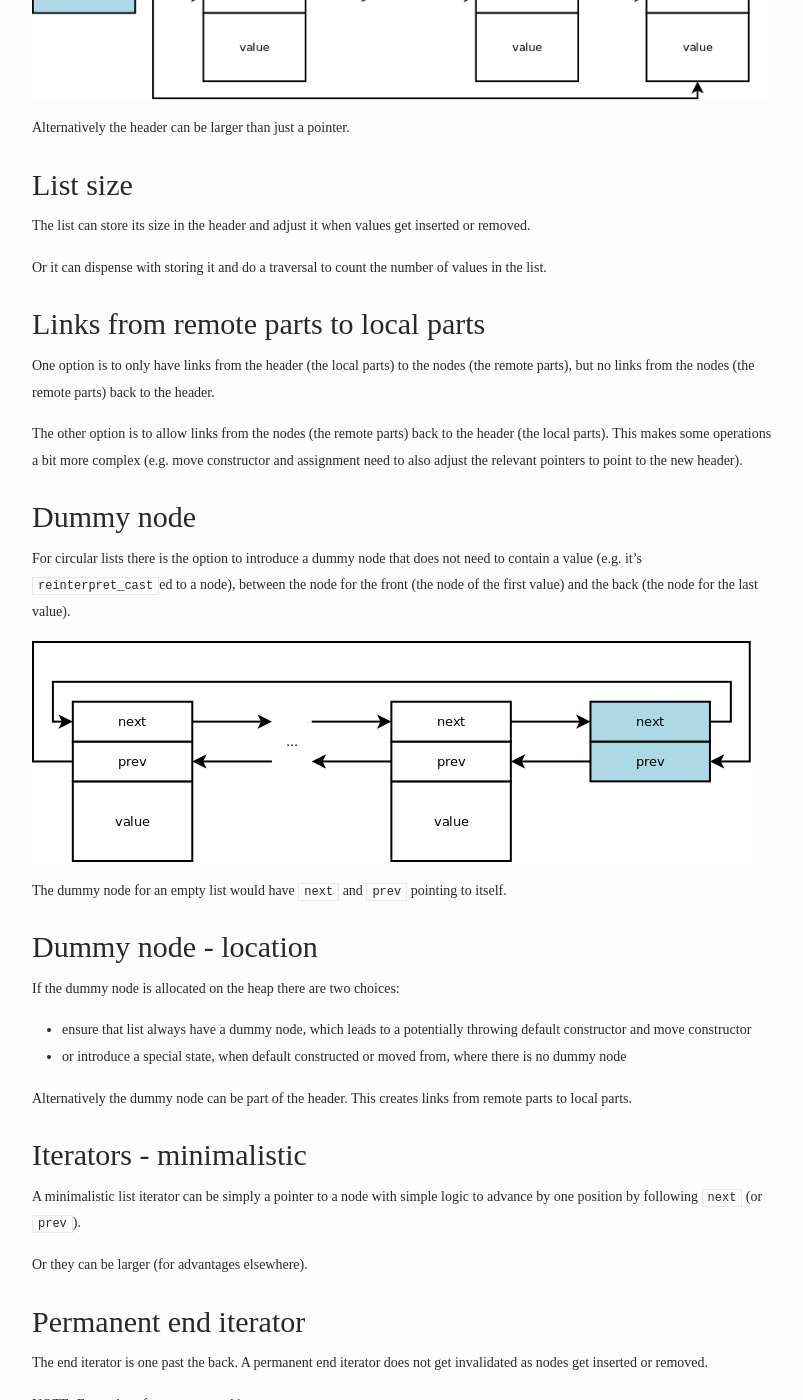
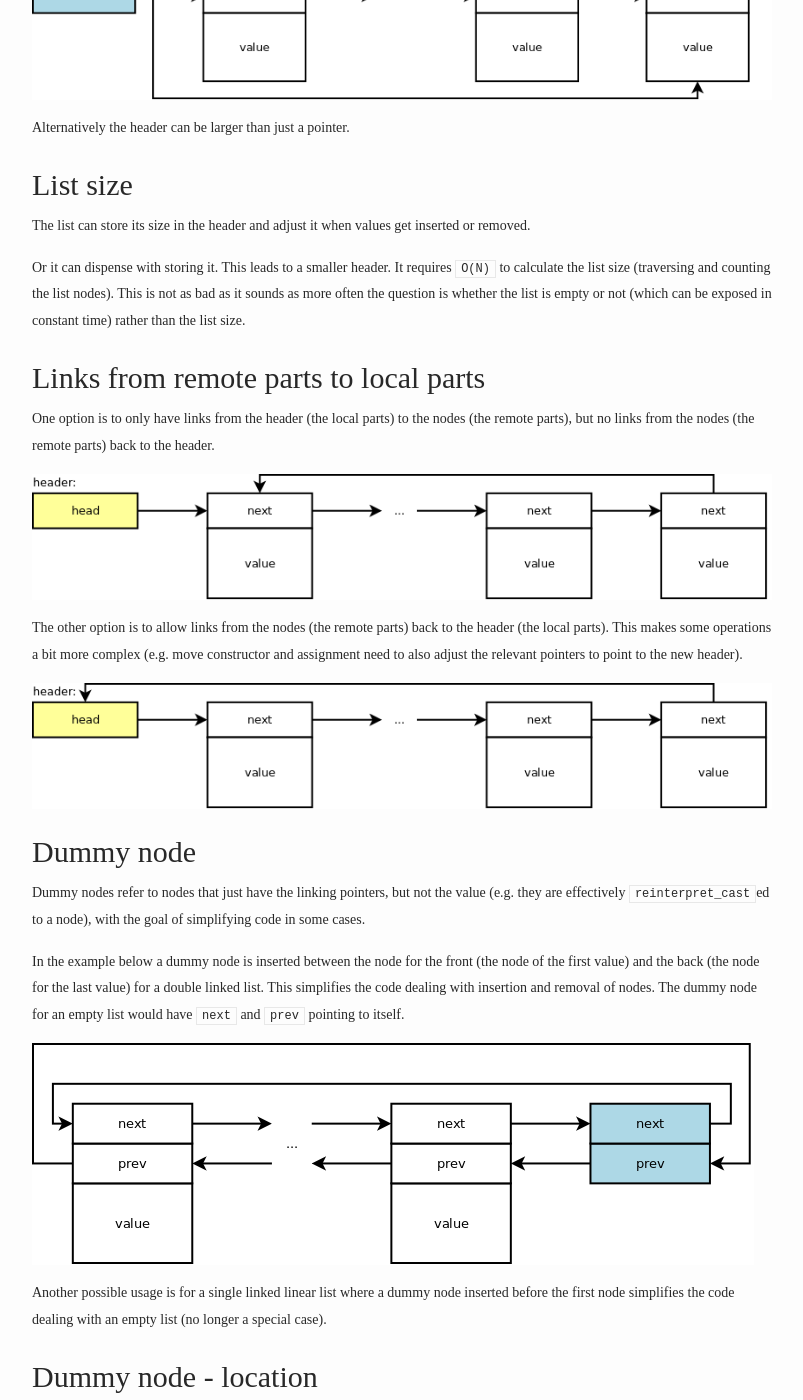
Before and after one commit to bajamircea/bajamircea.github.io, a Jekyll site: the page built from _posts/2018-06-23-linked-lists-options.markdown, in a window 1280 px wide and 1400 px high, scrolled down 2227 px. Shown: the whole window, without its empty margins (238-1041 px from the left). Built offline with Jekyll 4.4.1, drawn with Linux system fonts in a browser that asks for light colours; nearby versions of some CDN libraries; some of the changed text lies outside the part shown.

Commit message:
Linked lists updates

```diff
--- a/_posts/2018-06-23-linked-lists-options.markdown
+++ b/_posts/2018-06-23-linked-lists-options.markdown
@@ -92,8 +92,11 @@ Alternatively the header can be larger than just a pointer.
 The list can store its size in the header and adjust it when values get
 inserted or removed.
 
-Or it can dispense with storing it and do a traversal to count the number of
-values in the list.
+Or it can dispense with storing it. This leads to a smaller header. It requires
+`O(N)` to calculate the list size (traversing and counting the list nodes).
+This is not as bad as it sounds as more often the question is whether the list
+is empty or not (which can be exposed in constant time) rather than the list
+size.
 
 
 # Links from remote parts to local parts
@@ -102,24 +105,33 @@ One option is to only have links from the header (the local parts) to the nodes
 (the remote parts), but no links from the nodes (the remote parts) back to the
 header.
 
+![No links to local](/assets/2018-06-23-linked-lists-options/07-no-links-to-local.png)
+
 The other option is to allow links from the nodes (the remote parts) back to
 the header (the local parts). This makes some operations a bit more complex
 (e.g.  move constructor and assignment need to also adjust the relevant
 pointers to point to the new header).
 
+![Links to local](/assets/2018-06-23-linked-lists-options/08-links-to-local.png)
+
 
 # Dummy node
 
-For circular lists there is the option to introduce a dummy node that does not
-need to contain a value (e.g. it's `reinterpret_cast`ed to a node), between the
-node for the front (the node of the first value) and the back (the node for the
-last value).
+Dummy nodes refer to nodes that just have the linking pointers, but not the
+value (e.g. they are effectively `reinterpret_cast`ed to a node), with the goal
+of simplifying code in some cases.
 
-![Dummy node](/assets/2018-06-23-linked-lists-options/07-dummy-node.png)
+In the example below a dummy node is inserted between the node for the front
+(the node of the first value) and the back (the node for the last value) for a
+double linked list. This simplifies the code dealing with insertion and removal
+of nodes. The dummy node for an empty list would have `next` and `prev`
+pointing to itself.
 
-The dummy node for an empty list would have `next` and `prev` pointing to
-itself.
+![Dummy node](/assets/2018-06-23-linked-lists-options/09-dummy-node.png)
 
+Another possible usage is for a single linked linear list where a dummy node
+inserted before the first node simplifies the code dealing with an empty list
+(no longer a special case).
 
 # Dummy node - location
 
@@ -128,7 +140,8 @@ If the dummy node is allocated on the heap there are two choices:
 - ensure that list always have a dummy node, which leads to a potentially
   throwing default constructor and move constructor
 - or introduce a special state, when default constructed or moved from, where
-  there is no dummy node
+  there is no dummy node (this option partially negates the advantages of
+  having a dummy node)
 
 Alternatively the dummy node can be part of the header. This creates links from
 remote parts to local parts.
@@ -157,16 +170,21 @@ NOTE: Examples of permanent end iterator:
 
 All list iterators are at least `ForwardIterator`.
 
-Double linked lists iterators can be `BidirectionalIterator`. That is trivial
-to achieve when the iterator points to a node, but might require trade-offs
-elsewhere to reverse from the end iterator (e.g. an end iterator that is just a
-`nullptr` pointer is not reversible rendering the whole iterator type
-`ForwardIterator`).
+Double linked lists iterators can be `BidirectionalIterator`. Not all double
+linked lists expose a `BidirectionalIterator`. For example if the permanent end
+iterator is a just a `nullptr` pointer, it cannot implement the `operator--`
+leading to a `ForwardIterator` only.
+
+NOTE: there is a difference between the ability to traverse a sequence in the
+reverse orderer (back to front), which all double linked lists can have, and
+a `BidirectionalIterator` that requires the ability to change the direction of
+travel.
 
 
 # Allocators
 
-A variety of options can be made for how the nodes are allocated.
+A variety of options can be made for how the nodes are allocated. Allocating
+nodes on the heap is usually the default option.
 
 
 # Intrusive vs. non-intrusive
@@ -184,6 +202,7 @@ multiple lists (or even other data structures).
 One possible facility is to provide a mean to get an iterator from a reference
 to a value. This is usually the case for intrusive lists, but can be provided
 for non-intrusive lists as well.
+
 
 # Node ownership
 
@@ -225,7 +244,7 @@ and `prev` is fixed just for the entry point in the list (e.g. the dummy node)
 while for the rest of the nodes it is deduced. This obviously has additional cost
 for other operations.
 
-![Fast reversal](/assets/2018-06-23-linked-lists-options/08-fast-reversal.png)
+![Fast reversal](/assets/2018-06-23-linked-lists-options/10-fast-reversal.png)
 
 
 # Conclusion
--- a/_posts/2018-06-28-linked-lists-examples.markdown
+++ b/_posts/2018-06-28-linked-lists-examples.markdown
@@ -159,6 +159,8 @@ a (relatively) complex iterator and no fixed end iterator.
 
 ![Double linked circular](/assets/2018-06-28-linked-lists-examples/05-double-circular.png)
 
+A minor variation that has a fixed end iterator can be achieved by having in
+the iterator a pointer to the list instead of a pointer to the tail node.
 
 ## Double linked with allocated dummy node
 
--- a/_posts/2018-06-30-lists-implementing.markdown
+++ b/_posts/2018-06-30-lists-implementing.markdown
@@ -19,8 +19,9 @@ The `dl_list` class below is a template on the sequence type for:
 - a double linked list
 - circular
 - with dummy node in the header
-- intrusive
-- no custom allocator
+- non-intrusive (nodes are provided by the list class)
+- nodes are allocated on the heap (no custom allocator) and list owns the
+  nodes
 - getting size is linear time with number of elements (but slice is constant
   time)
 
```
Also changed, not shown: other parts of _posts/2018-06-28-linked-lists-examples.markdown (+2 -2 lines), Gemfile.lock, assets/2018-06-23-linked-lists-options/07-no-links-to-local.png (added), assets/2018-06-23-linked-lists-options/08-links-to-local.png (added), assets/2018-06-23-linked-lists-options/09-dummy-node.png (renamed from assets/2018-06-23-linked-lists-options/07-dummy-node.png), assets/2018-06-23-linked-lists-options/10-fast-reversal.png (renamed from assets/2018-06-23-linked-lists-options/08-fast-reversal.png).
